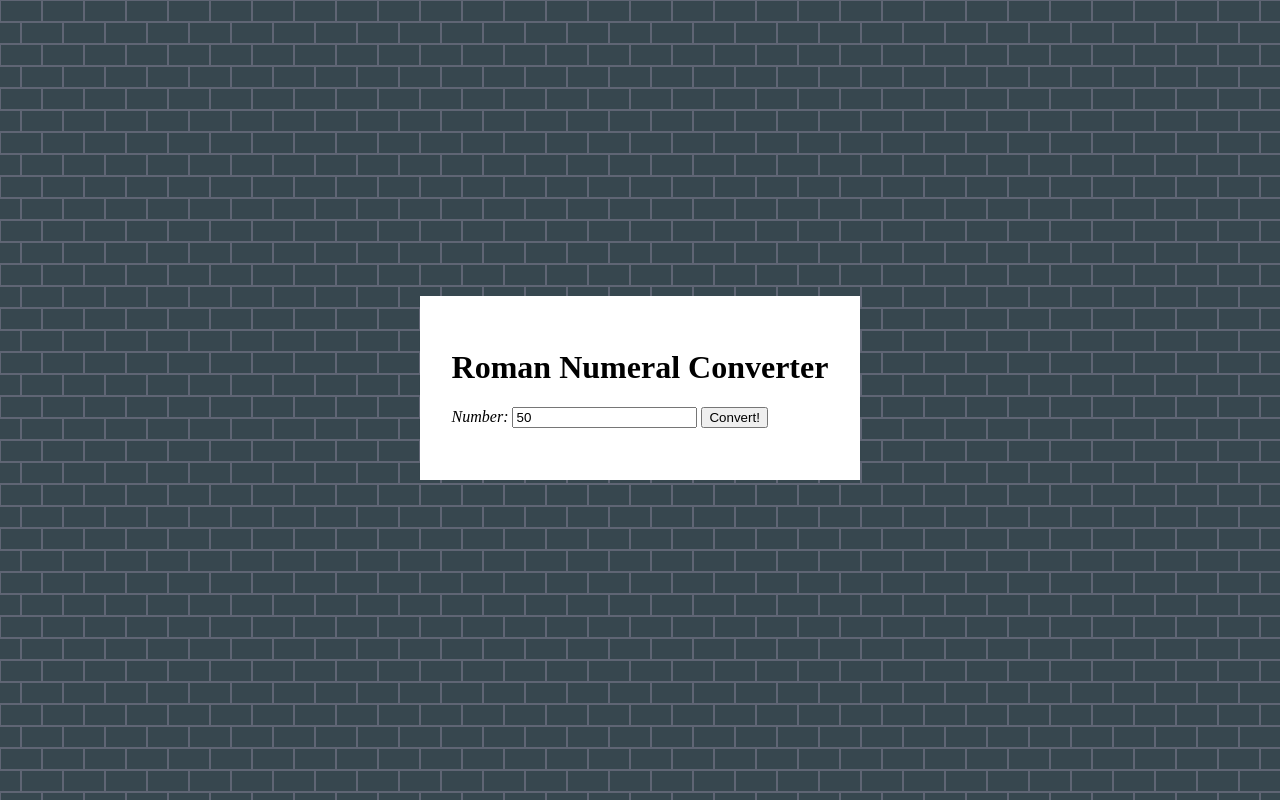
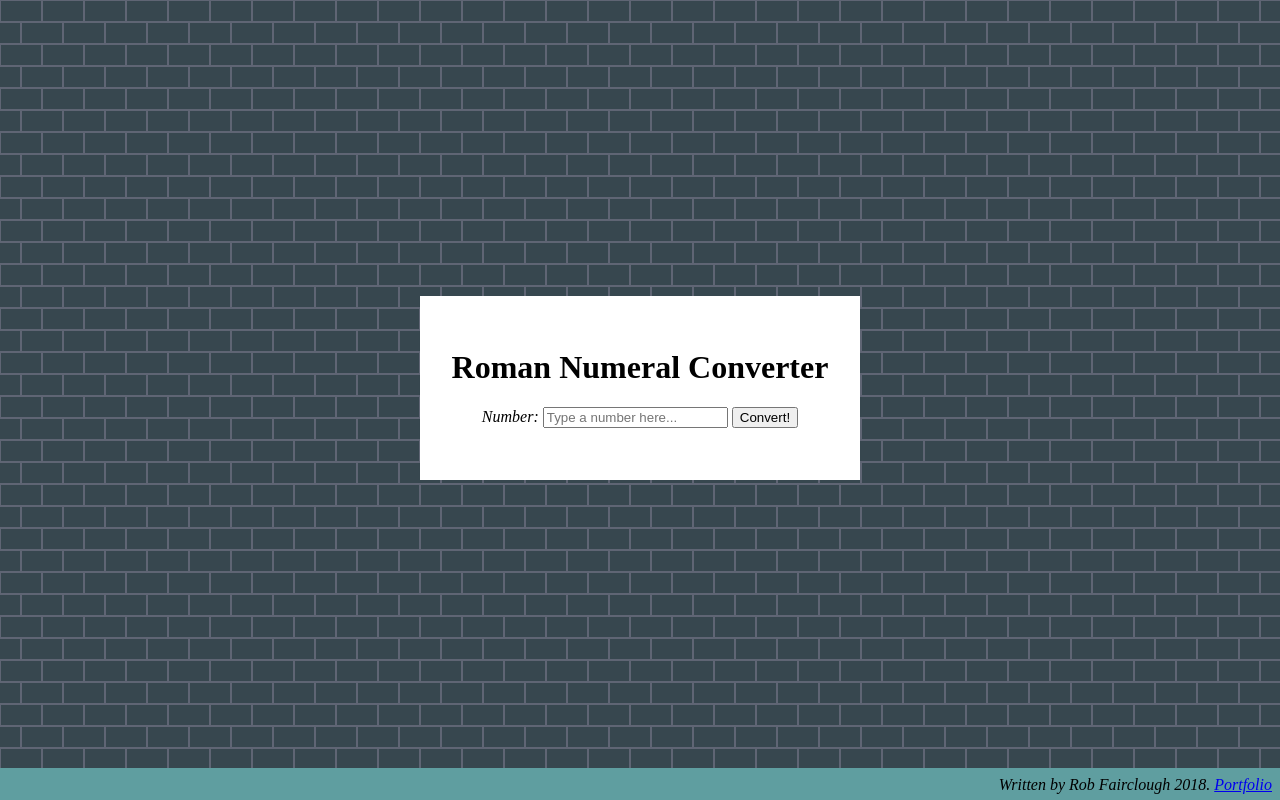
Before and after one commit to RobFairclough/Roman-Numeral-Converter, a plain HTML site: page index.html in a window 1280 px wide. Drawn offline with Linux system fonts and the light colour scheme.

Commit message:
formatting and add footer

```diff
--- a/css/style.css
+++ b/css/style.css
@@ -11,9 +11,34 @@
     background-color: white;
     padding: 2em;
     margin: auto;
+    max-width: 100%;
+    overflow: auto;
+}
+
+.container {
+    display: flex;
+    flex-direction: column;
+    align-items:center;
+    justify-content: space-between;
 }
 
 #numerals {
     text-align: center;
     margin: auto;
+    overflow: hidden;
 }
+
+footer {
+    position: fixed;
+    bottom: 0px;
+    left: 0px;
+    right: 0px;
+    background-color: cadetblue;
+    height: 2em;
+}
+
+.footer-text {
+    float: right;
+    padding: 0.5em;
+    font-family: serif;
+}
--- a/index.html
+++ b/index.html
@@ -4,13 +4,10 @@
 <head>
     <meta charset="UTF-8">
     <title>Roman Numeral Converter</title>
+    <link rel="stylesheet" href="css/style.css">
+    <script  src="js/index.js"></script>
+</head>
 
-
-
-      <link rel="stylesheet" href="css/style.css">
-
-
-</head>
 
 <body>
 
@@ -18,7 +15,7 @@
         <div class = "container">
             <h1>Roman Numeral Converter </h1>
             <div class = "input">
-      <i>Number: </i> <input type="number" name = "num" id = "inputNum" value = 50>
+            <i>Number: </i> <input type="number" name = "num" id = "inputNum" placeholder = "Type a number here...">
             <button id = "inputBtn" onClick= "convert()">Convert!</button>
             </div>
             <div class = "output">
@@ -26,13 +23,9 @@
             </div>
         </div>
     </main>
-
-
-
-    <script  src="js/index.js"></script>
-
-
-
+    <footer>
+            <i class = "footer-text">Written by Rob Fairclough 2018. <a href = "https://robfairclough.github.io" target = "_blank">Portfolio</a></i>
+    </footer>
 
 </body>
 
```
Lines whose indentation alone changed are shown as unchanged.
